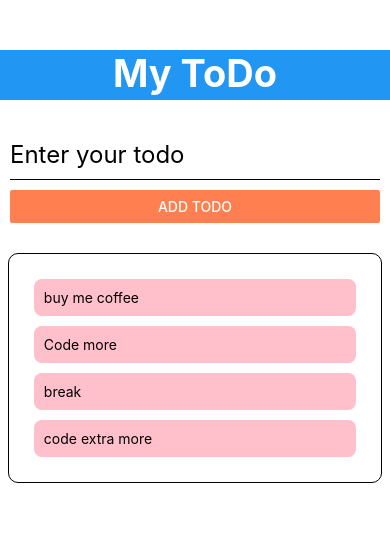
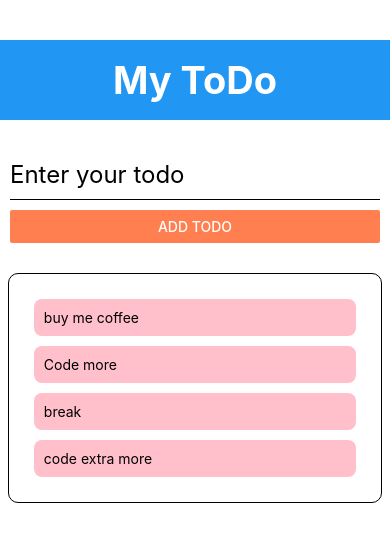
Before and after one commit to Ciamuthama/firstapp, a React Native app: screen / in a window 390 px wide. Shown: the top 542 px of the page. Built offline with nearby package versions, Linux system fonts and the light colour scheme.

Commit message:
Adding a touchable without feedback to be able to dismiss keyboard when we touch outside the input field

```diff
--- a/App.js
+++ b/App.js
@@ -1,5 +1,5 @@
 import React, {useState} from 'react'
-import { StyleSheet, View, FlatList, Text, TouchableOpacity, Alert } from 'react-native';
+import { StyleSheet, View, FlatList, Text, TouchableOpacity, Alert, TouchableWithoutFeedback, Keyboard } from 'react-native';
 import Header from './components/header';
 import TodoItem from './components/TodoItem';
 import TodoForm from './components/TodoForm';
@@ -30,6 +30,10 @@ export default function App() {
 
 
   return (
+    <TouchableWithoutFeedback onPress={() => {
+      Keyboard.dismiss()
+    }}>
+
     <View style={styles.container}>
       {/* header*/}
      <Header />
@@ -45,8 +49,8 @@ export default function App() {
           />
         </View>
       </View>
-
     </View>
+  </TouchableWithoutFeedback>
   );
 }
 
@@ -54,7 +58,7 @@ const styles = StyleSheet.create({
   container: {
     flex: 1,
     backgroundColor: '#fff',
-    paddingTop: 50,
+    paddingTop: 40,
     // alignItems: 'center',
     // justifyContent: 'center',
   },
--- a/components/header.js
+++ b/components/header.js
@@ -12,9 +12,11 @@ export default function Header() {
 const styles = StyleSheet.create({
     container: {
         backgroundColor: '#2196F3',
-        height: 50,
+        height: 80,
         marginBottom: 20,
         width: '100%',
+        alignItems: 'center',
+        justifyContent:'center',
     },
     header: {
         color: 'white',
```
